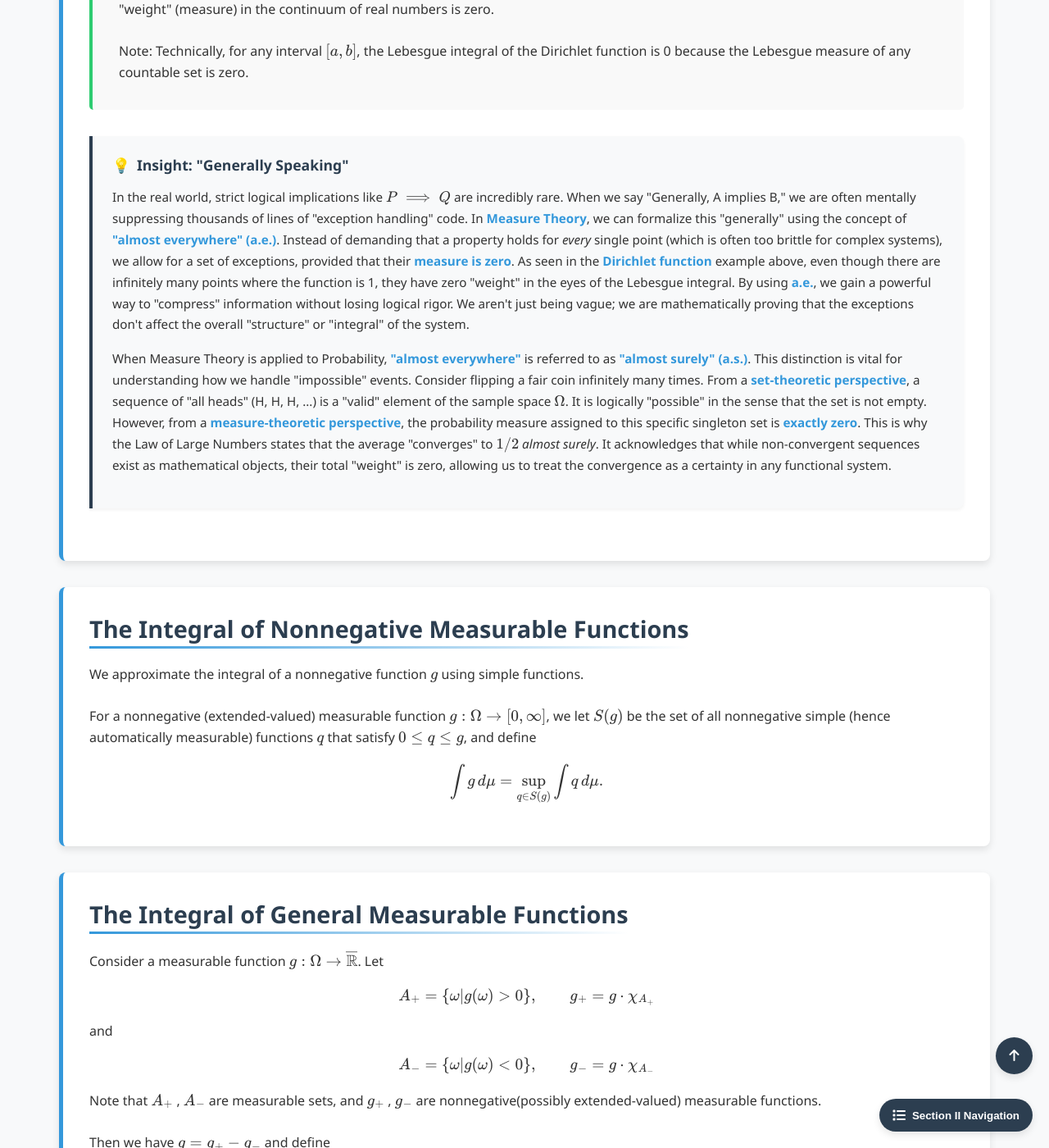
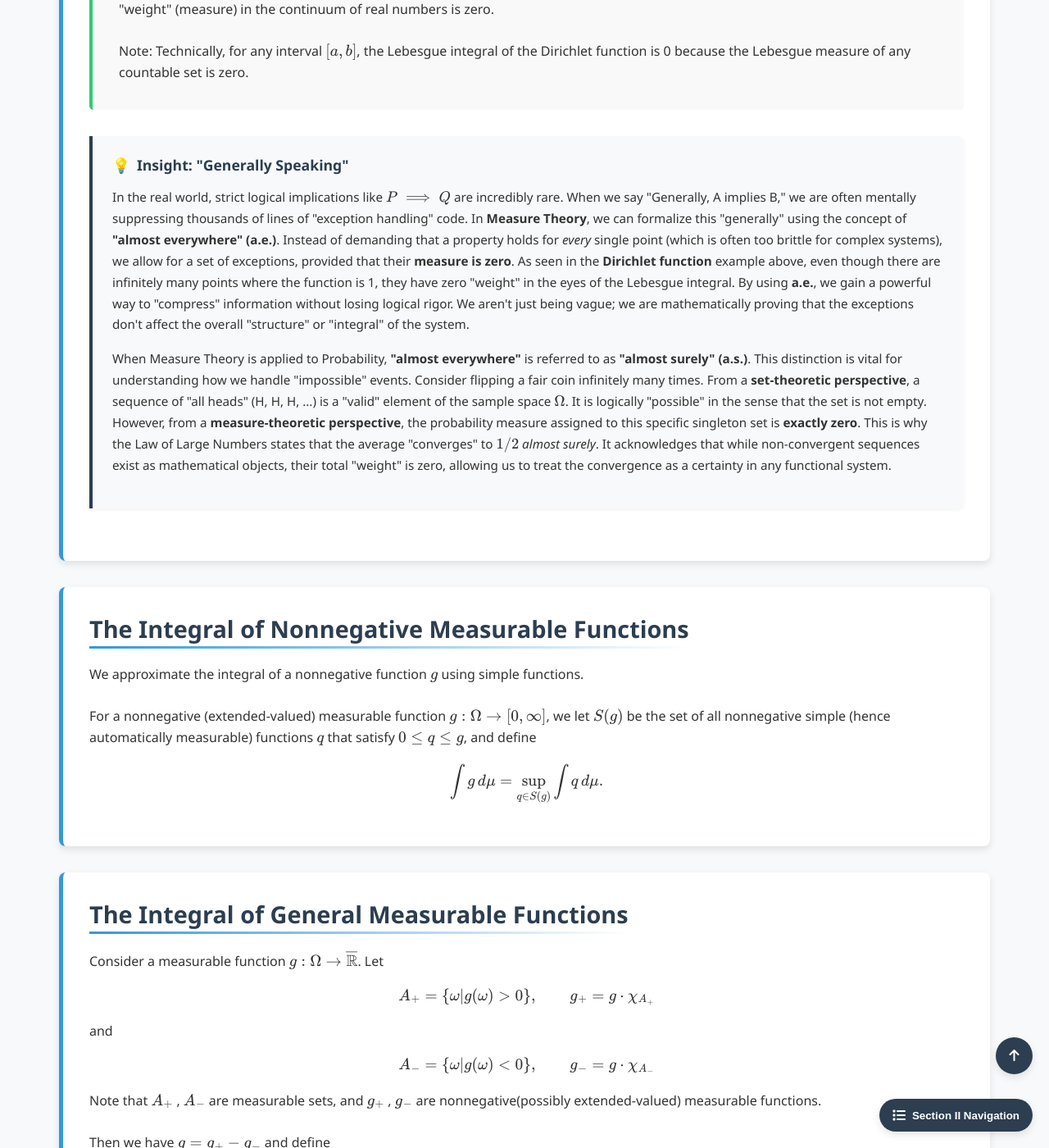
Before and after one commit to Yusukey01/yusukey01.github.io, a Jekyll site: the page built from Mathematics/Calculus/lebesgue.html, in a window 1280 px wide and 1400 px high, scrolled down 3153 px. Shown: the whole window at 82% size. Built offline with Jekyll 4.4.1, drawn with Linux system fonts in a browser that asks for light colours.

```diff
--- a/css/styles.css
+++ b/css/styles.css
@@ -1236,10 +1236,6 @@
 
   .insight-box h3::before {
       content: "💡";
-  }
-
-  .insight-box strong {
-      color: var(--primary-color);
   }
 
   .math-table-container {
```
